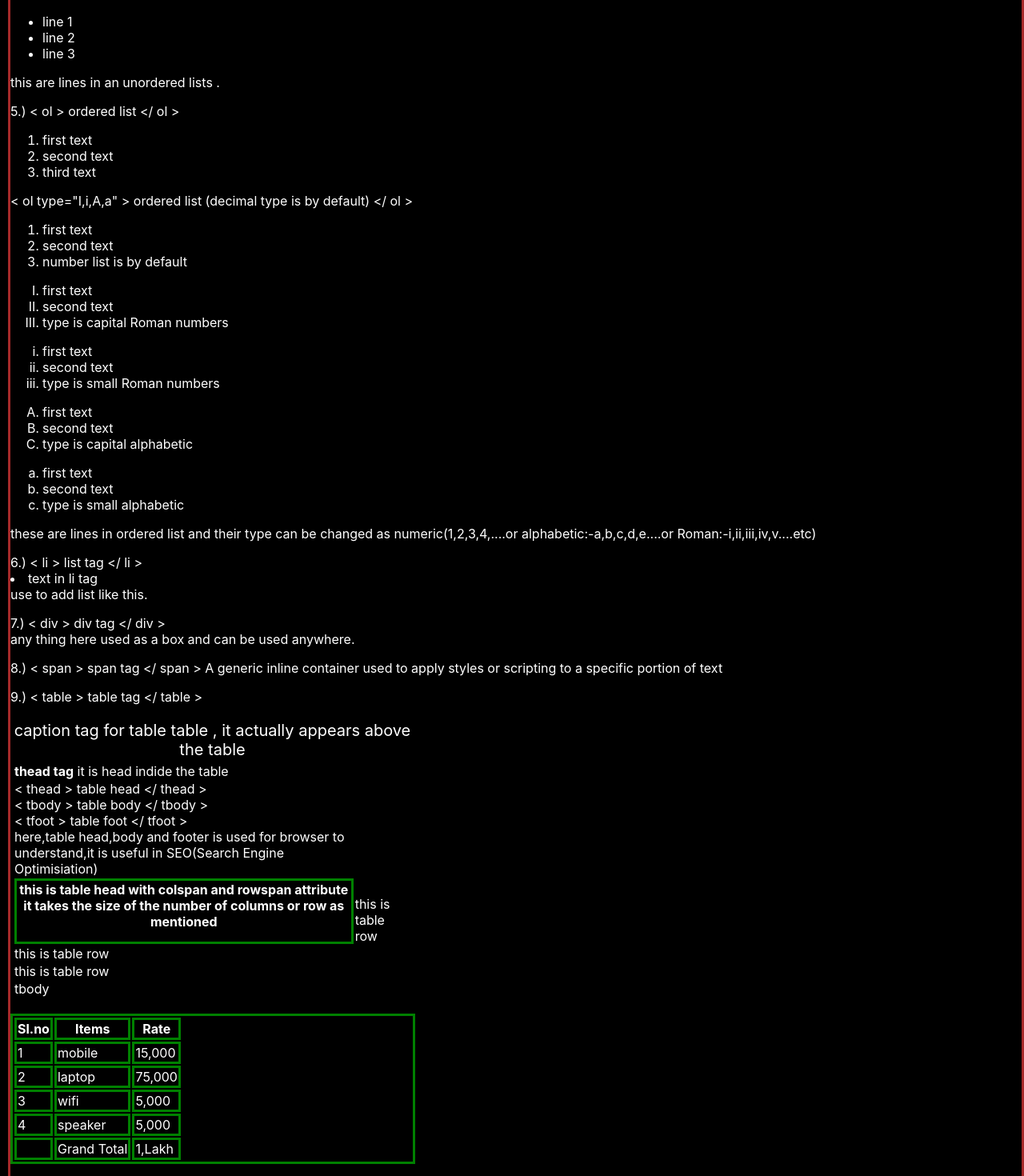
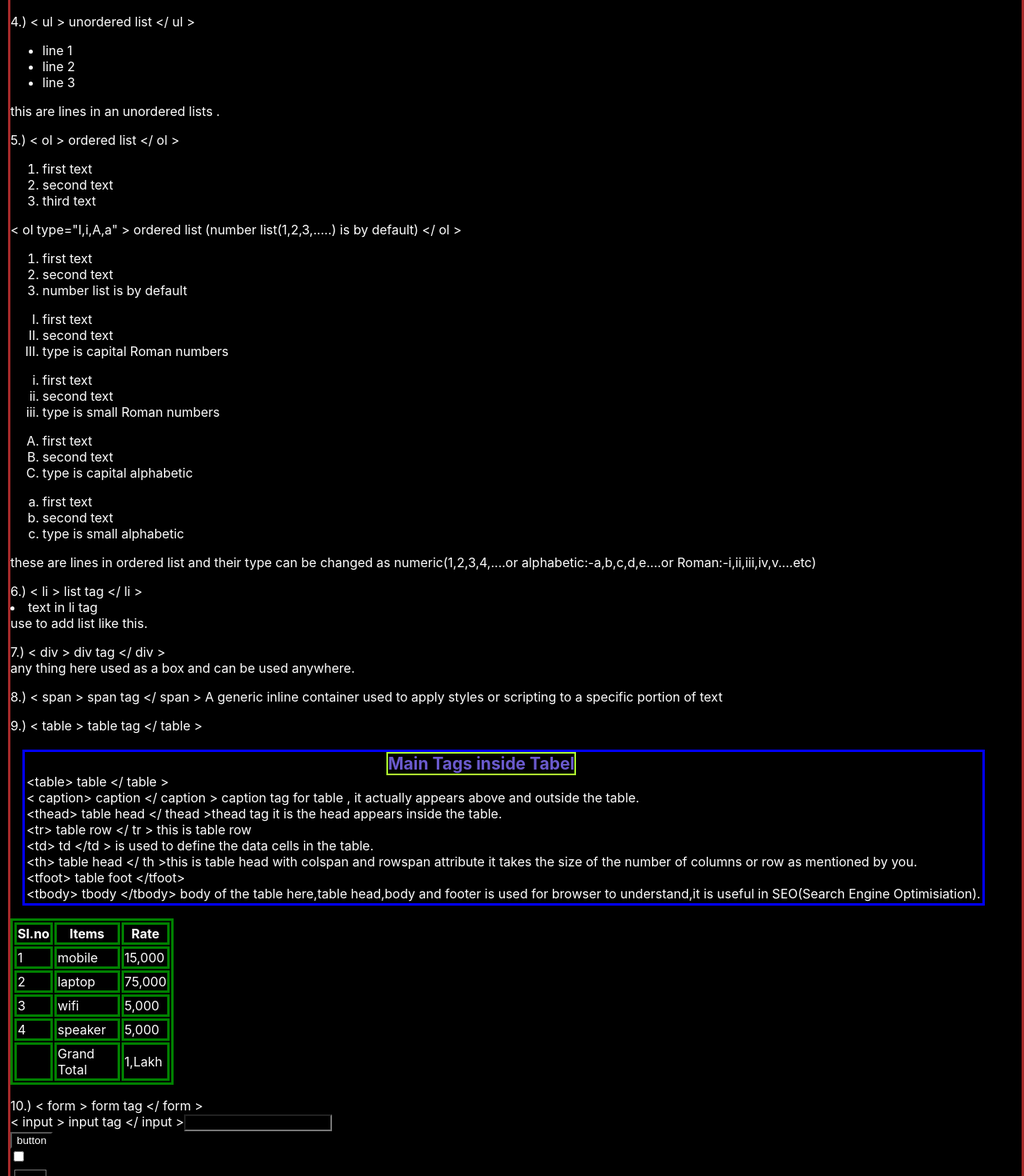
Before and after one commit to sarthiparth683/Basic-Fundamental, a React (Create React App) app: page / in a window 1280 px wide. Shown: the part 480-1950 px from the top of the page at 80% size. Built offline with nearby package versions, Linux system fonts and the light colour scheme.

Commit message:
changes in table

```diff
--- a/src/App.css
+++ b/src/App.css
@@ -16,10 +16,12 @@ video {
   width: 110px;
 }
 
-.table {
-  border: solid black 3px;
-  width: 505px;
+.table1 {
+  border: solid blue 3px;
+  width: auto ;
+  margin-left: 15px;
 }
+
 
 .table2,
 td,
@@ -27,11 +29,13 @@ tr,
 th {
   border: 3px solid green;
   border-spacing: 0px;
+
+}
+.table2{
+  width: 198px;
 }
 
-.table2 {
-  width: 500px;
-}
+
 
 .box {
   border: 3px solid blue;
--- a/src/App.js
+++ b/src/App.js
@@ -4,15 +4,14 @@ function App() {
   return (
     <>
       <div className="web_dev">
-        testing changes 1
         <h1>Web Development</h1>
         <h2>
           Topic 1<sup>st</sup>:- HTML
         </h2>
 
         <p>
-          1.) &#60; p &#62; paragraph tag &#60;/ p &#62; use to write paragraph
-          or add any paragraph.
+          1.) &#60; p &#62; paragraph tag &#60;/ p &#62;
+          <p> use to write paragraph or add any paragraph. </p>
         </p>
 
         <p>
@@ -24,14 +23,13 @@ function App() {
         </p>
 
         <p>
-          3.) &#60; img &#62; image tag &#60;/ img &#62;
+          3.) &#60; img &#62; image tag &#60;/ img &#62; <br />
           <img style={{ width: 100 }} src=".\images\Buddha.jpg" alt="image" /> .
           <img
             style={{ width: 100 }}
             src=".\images\Buddha (2).jpg"
             alt="image"
-          />{" "}
-          .
+          />
           <img style={{ width: 100 }} src=".\images\cyborg.jpg" alt="image" /> .
           <img style={{ width: 100 }} src=".\images\glass.jpg" alt="image" /> .
           <img
@@ -66,8 +64,8 @@ function App() {
             <li>second text</li>
             <li>third text</li>
           </ol>
-          &#60; ol type="I,i,A,a" &#62; ordered list (decimal type is by
-          default) &#60;/ ol &#62;
+          &#60; ol type="I,i,A,a" &#62; ordered list (number list(1,2,3,.....)
+          is by default) &#60;/ ol &#62;
           <ol type="1">
             <li>first text</li>
             <li>second text</li>
@@ -117,29 +115,29 @@ function App() {
           9.) &#60; table &#62; table tag &#60;/ table &#62;
           <br />
           <br />
-          <table className="table">
-            &#60; thead &#62; table head &#60;/ thead &#62;
-            <br />
-            &#60; tbody &#62; table body &#60;/ tbody &#62;
-            <br />
-            &#60; tfoot &#62; table foot &#60;/ tfoot &#62;
-            <br />
-            here,table head,body and footer is used for browser to understand,it
-            is useful in SEO(Search Engine Optimisiation)
-            <caption style={{ fontSize: 20 }}>
-              caption tag for table table , it actually appears above the table{" "}
-            </caption>
-            <thead>
-              <b>thead tag</b> it is head indide the table
-            </thead>
-            <th colspan="4" rowSpan={2}>
-              this is table head with colspan and rowspan attribute it takes the
-              size of the number of columns or row as mentioned
-            </th>
-            <tr>this is table row</tr>
-            <tr>this is table row</tr>
-            <tr>this is table row</tr>
-            <tbody>tbody</tbody>
+          <table className="table1">
+            <span>   <strong style={{
+              color: 'slateblue',
+              marginTop: 20,
+              marginLeft: 450,
+              fontSize: 21,
+              border: 'solid greenyellow 2px',
+            }}>Main Tags inside Tabel</strong>   </span>  <br />
+            &#60;table&#62; table &#60;/ table &#62; <br />
+            &#60; caption&#62; caption &#60;/ caption &#62; caption tag for table , it actually appears above and outside the table. <br />
+
+            &#60;thead&#62; table head &#60;/ thead &#62;thead tag it is the  head appears inside the table. <br />
+            &#60;tr&#62; table row &#60;/ tr &#62; this is table row <br />
+            &#60;td&#62; td &#60;/td  &#62;  is used to define the data cells in the table. <br />
+            &#60;th&#62; table head &#60;/ th &#62;this is table head with colspan and rowspan attribute it takes the size of the number of
+            columns or row as mentioned by you. <br />
+
+
+            &#60;tfoot&#62; table foot &#60;/tfoot&#62; <br />
+
+            &#60;tbody&#62; tbody &#60;/tbody&#62; body of the table here,table head,body and footer is used for browser to understand,it
+            is useful in SEO(Search Engine Optimisiation). <br />
+
           </table>
         </p>
         <div className="table2">
@@ -149,6 +147,8 @@ function App() {
                 <th>Sl.no</th>
                 <th>Items</th>
                 <th>Rate</th>
+
+
               </tr>{" "}
             </thead>
 
```
